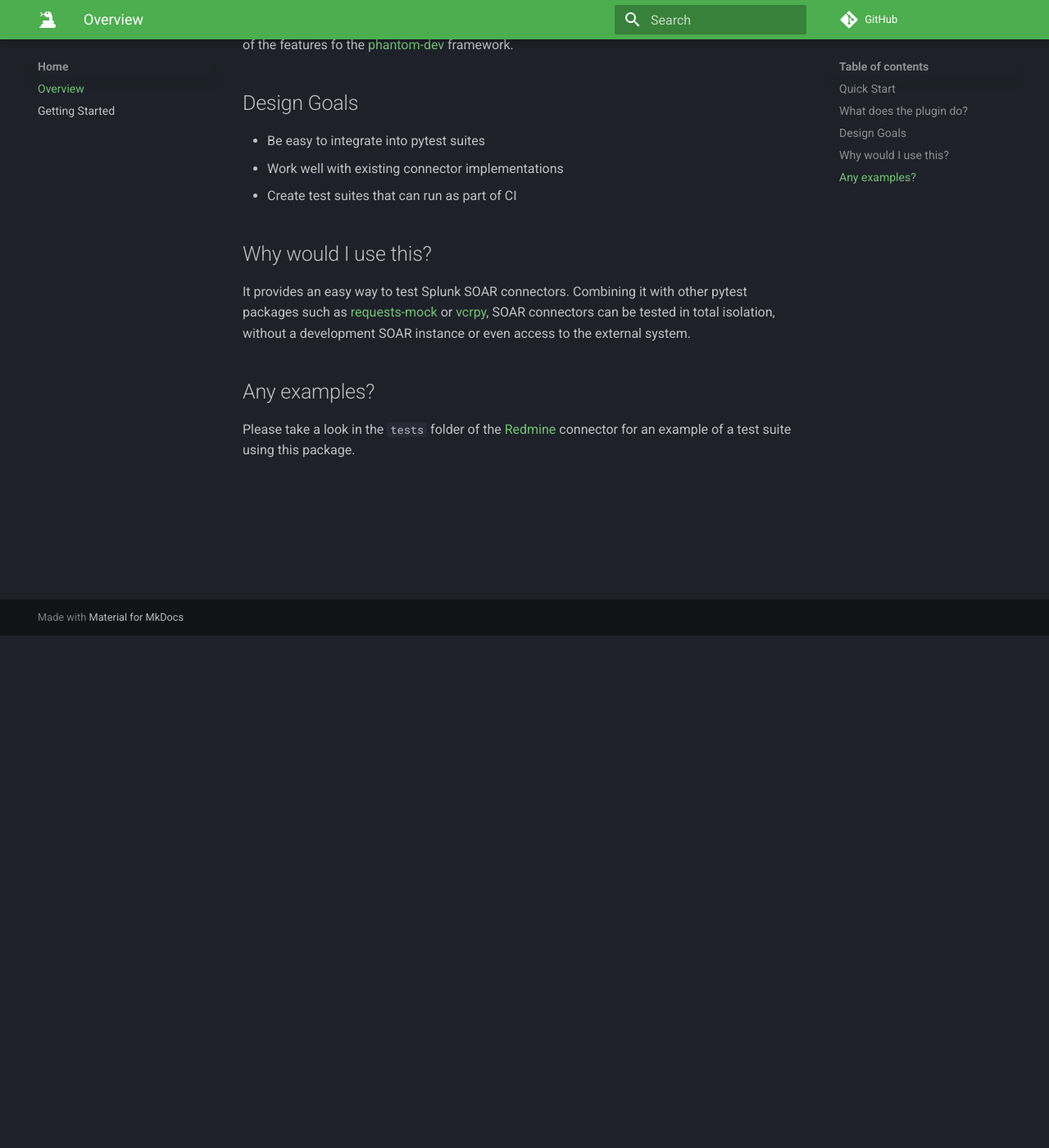
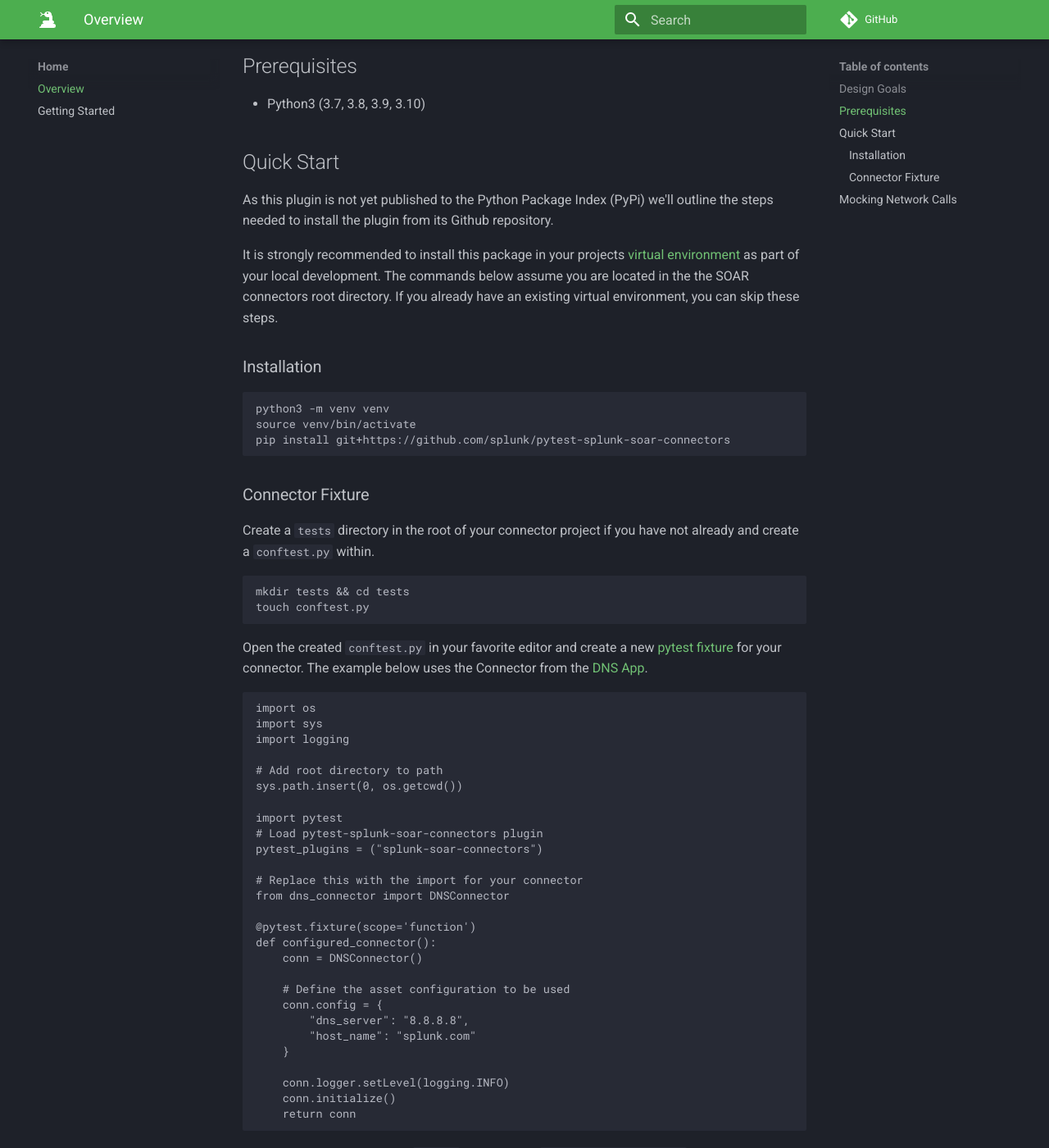
Before and after one commit to splunk/pytest-splunk-soar-connectors, an MkDocs documentation site: the page built from docs/index.md, in a window 1280 px wide and 1400 px high, scrolled down 625 px. Shown: the whole window at 82% size. Built offline with MkDocs 1.6.1 and Material for MkDocs 9.7.7, drawn with Linux system fonts in a browser that asks for light colours; comment, search, counter and statistics services are not loaded; old or Windows-style settings are respelled for this version of MkDocs; some of the changed text lies outside the part shown.

Commit message:
update docs

````diff
--- a/docs/index.md
+++ b/docs/index.md
@@ -2,21 +2,11 @@
 
 pytest-splunk-soar-connectors is a plugin for the [pytest](https://docs.pytest.org) framework that provides a set of mock packages and fixtures for unit testing [Splunk SOAR Apps (Connectors)](https://docs.splunk.com/Documentation/SOAR/current/DevelopApps/Overview).
 
-## Quick Start
-
-As this plugin is not yet published to the Python Package Index (PyPi) we'll outline the steps needed to install the plugin from its Github repository.
-
-It is strongly recommended to install this package in your projects [virtual environment](https://docs.python.org/3/library/venv.html#:~:text=A%20virtual%20environment%20is%20a,part%20of%20your%20operating%20system.) as part of your local development.
-
-```
-```
-
-
-
-## What does the plugin do?
-
 The main feature of the plugin is that it provides a set of python packages that mock the Splunk SOAR Python environment. It's purpose is similiar to the [phantom-test-harness](https://github.com/iforrest/phantom-test-harness) project and
 some of the features fo the [phantom-dev](https://gitlab.com/phantom6/phantom-dev/) framework.
+
+It provides an easy way to test Splunk SOAR connectors. Combining it with other pytest packages such as [requests-mock](https://requests-mock.readthedocs.io/en/latest/overview.html) or [vcrpy](https://vcrpy.readthedocs.io/), SOAR connectors
+can be tested in total isolation, without a development SOAR instance or even access to the external system.
 
 ## Design Goals
 
@@ -24,12 +14,108 @@
 - Work well with existing connector implementations
 - Create test suites that can run as part of CI
 
-## Why would I use this?
+## Prerequisites
 
-It provides an easy way to test Splunk SOAR connectors. Combining it with other pytest packages such as [requests-mock](https://requests-mock.readthedocs.io/en/latest/overview.html) or [vcrpy](https://vcrpy.readthedocs.io/), SOAR connectors
-can be tested in total isolation, without a development SOAR instance or even access to the external system.
+- Python3 (3.7, 3.8, 3.9, 3.10)
+
+## Quick Start
+
+As this plugin is not yet published to the Python Package Index (PyPi) we'll outline the steps needed to install the plugin from its Github repository.
+
+It is strongly recommended to install this package in your projects [virtual environment](https://docs.python.org/3/library/venv.html#:~:text=A%20virtual%20environment%20is%20a,part%20of%20your%20operating%20system.) as part of your local development. The commands below assume you are located in the the SOAR connectors root directory. If you already have an existing virtual environment, you can skip these steps.
+
+### Installation
+```bash
+python3 -m venv venv
+source venv/bin/activate
+pip install git+https://github.com/splunk/pytest-splunk-soar-connectors
+```
+
+### Connector Fixture
+
+Create a `tests` directory in the root of your connector project if you have not already and create a `conftest.py` within.
+```
+mkdir tests && cd tests
+touch conftest.py
+```
+
+Open the created `conftest.py` in your favorite editor and create a new [pytest fixture](https://docs.pytest.org/en/6.2.x/fixture.html) for your connector. The example below uses the Connector from the [DNS App](https://github.com/splunk-soar-connectors/dns).
 
 
-## Any examples?
+```python
+import os
+import sys
+import logging
 
-Please take a look in the `tests` folder of the  [Redmine](https://github.com/splunk-soar-connectors/redmine) connector for an example of a test suite using this package.
+# Add root directory to path
+sys.path.insert(0, os.getcwd())
+
+import pytest
+# Load pytest-splunk-soar-connectors plugin
+pytest_plugins = ("splunk-soar-connectors")
+
+# Replace this with the import for your connector
+from dns_connector import DNSConnector
+
+@pytest.fixture(scope='function')
+def configured_connector():
+    conn = DNSConnector()
+
+    # Define the asset configuration to be used
+    conn.config = {
+        "dns_server": "8.8.8.8",
+        "host_name": "splunk.com"
+    }
+
+    conn.logger.setLevel(logging.INFO)
+    conn.initialize()
+    return conn
+```
+
+Now, create a test file in your `tests/` directory, eg. `test_dns_connector.py` and define your tests eg.
+
+```python
+import json
+import os, sys
+
+sys.path.insert(0, os.getcwd())
+import pytest
+
+from dns_connector import DNSConnector
+
+def test_lookup_domain(configured_connector: DNSConnector):
+
+    in_json = {
+            "parameters": {
+                "identifier": "forward_lookup",
+                "domain": "splunk.com"
+            }
+    }
+
+    # Execute Action
+    action_result_str = configured_connector._handle_action(json.dumps(in_json), None)
+    action_result = json.loads(action_result_str)
+
+    # Assertion
+    assert action_result[0]["summary"]["record_info"] == "52.5.196.118"
+
+def test_lookup_ip(configured_connector: DNSConnector):
+
+    in_json = {
+            "parameters": {
+                "identifier": "reverse_lookup",
+                "ip": "52.5.196.118"
+            }
+    }
+
+    # Execute Action
+    action_result_str = configured_connector._handle_action(json.dumps(in_json), None)
+    action_result = json.loads(action_result_str)
+
+    # Assertion
+    assert action_result[0]["summary"]["cannonical_name"] == "118.196.5.52.in-addr.arpa."
+```
+
+## Mocking Network Calls
+
+In this case, the configured DNS server is publicly accessible, so running the action is not an issue. But what if that is not the case? Consider using [requests-mock](https://requests-mock.readthedocs.io/en/latest/overview.html) or [vcrpy](https://vcrpy.readthedocs.io/en/latest/) in your tests to avoid doing actual network calls as part of your CI exution.
````
